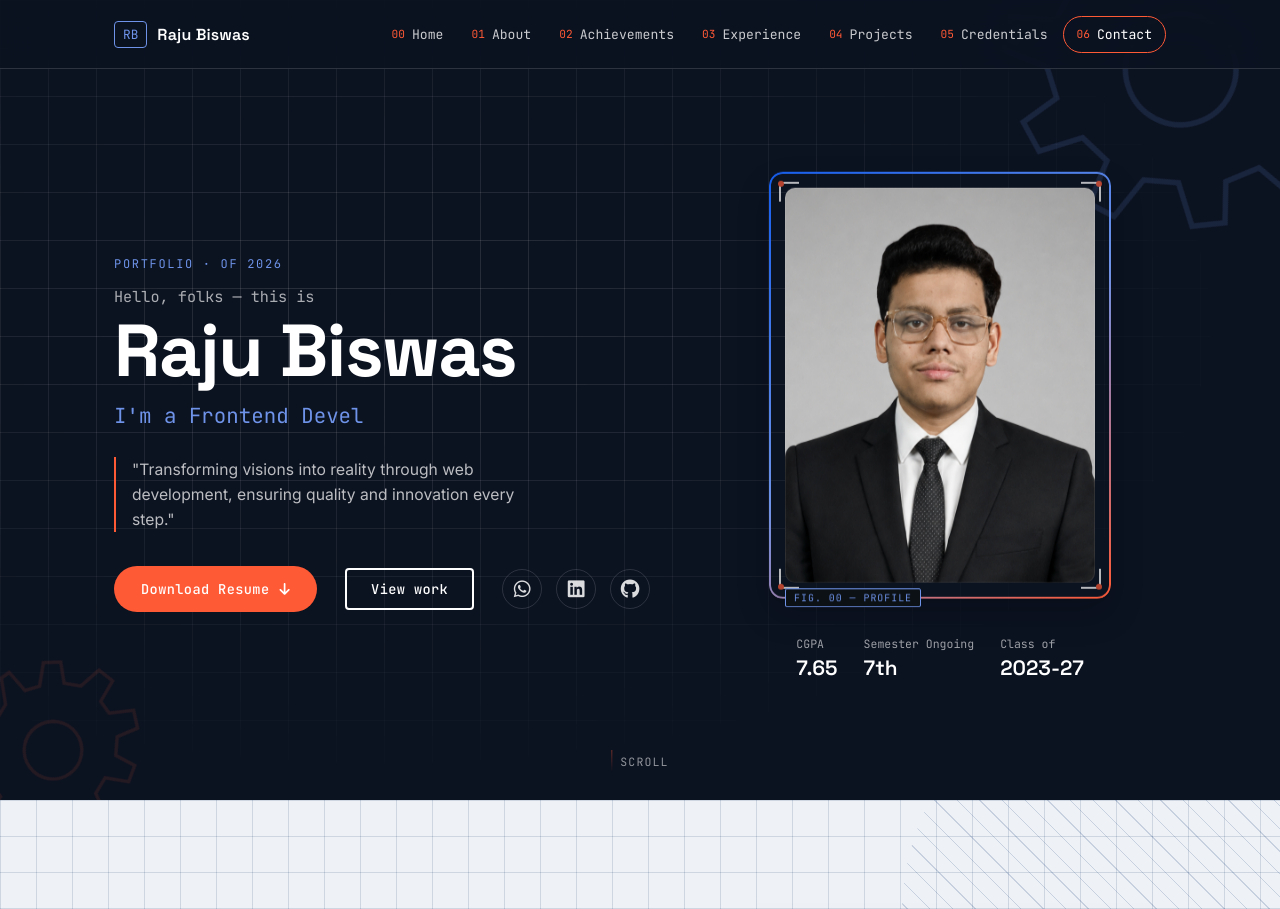
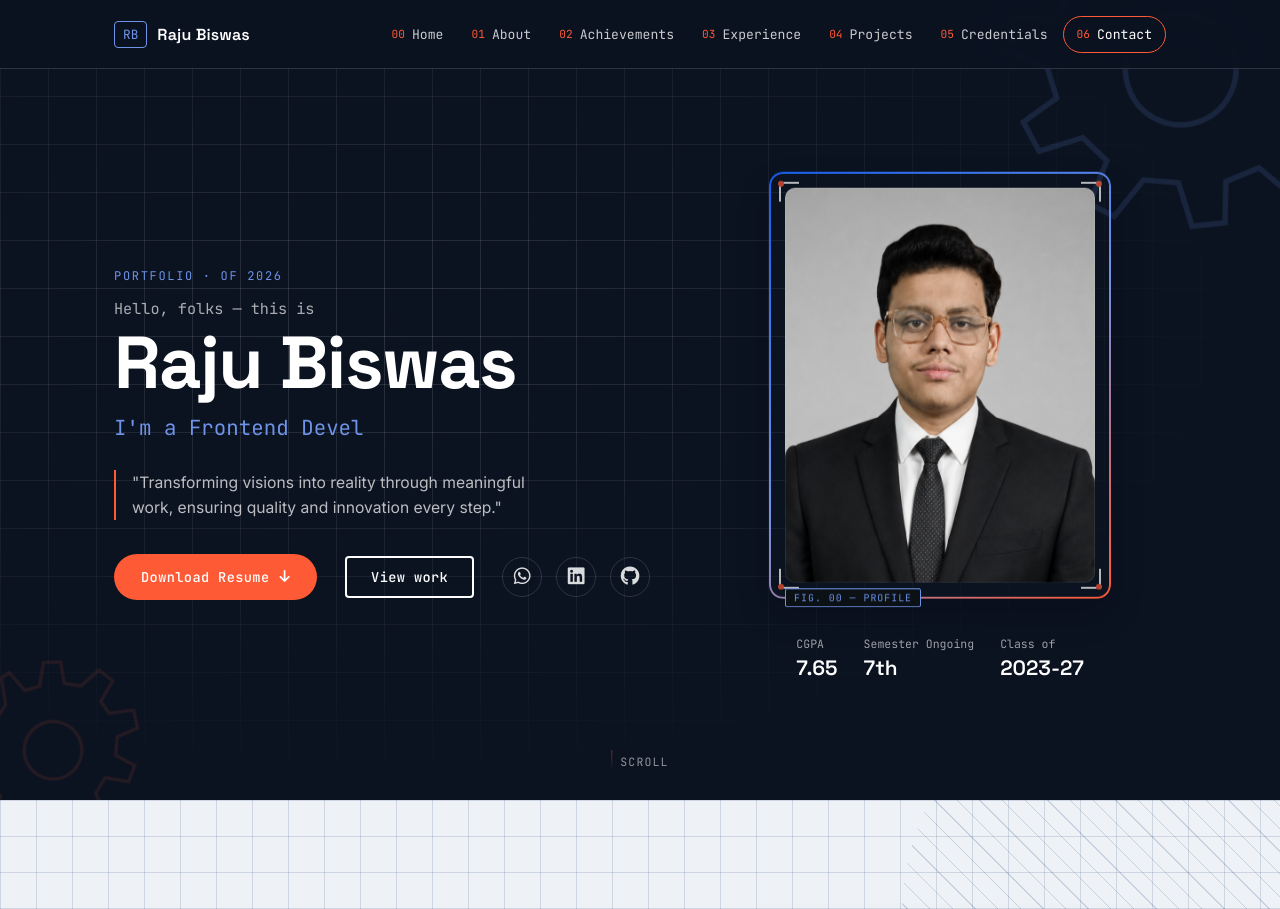
Before and after one commit to biswasraju/Raju-Biswas-Portfolio-Website-2026, a plain HTML site: page index.html in a window 1280 px wide. Shown: the top 909 px of the page. Drawn offline with nearby package versions, Linux system fonts and the light colour scheme.

Commit message:
Update index.html

```diff
--- a/index.html
+++ b/index.html
@@ -63,7 +63,7 @@
       <p class="hero-hello">Hello, folks — this is</p>
       <h1 class="hero-name">Raju Biswas</h1>
       <p class="hero-role">I'm a <span class="typed-text"></span><span class="typed-cursor">|</span></p>
-      <p class="hero-quote">"Transforming visions into reality through web development, ensuring quality and innovation every step."</p>
+      <p class="hero-quote">"Transforming visions into reality through meaningful work, ensuring quality and innovation every step."</p>
 
       <div class="hero-actions">
         <a class="btn btn-signal" href="https://drive.google.com/drive/folders/17Qi3iET-wullDK_Vr5dxC3PpDjrPylPh" target="_blank" rel="noopener">
```
